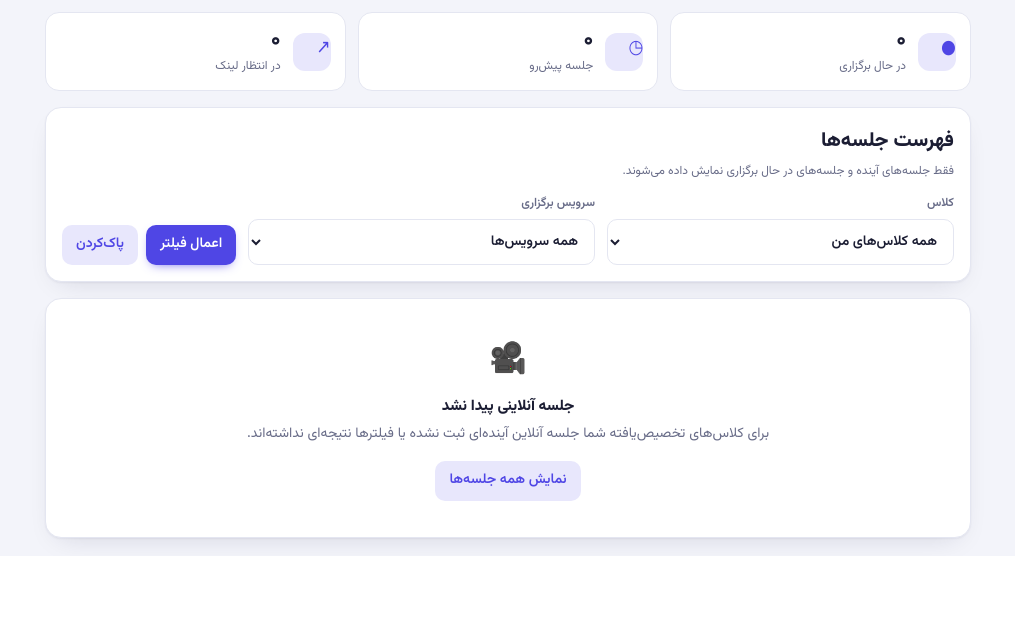
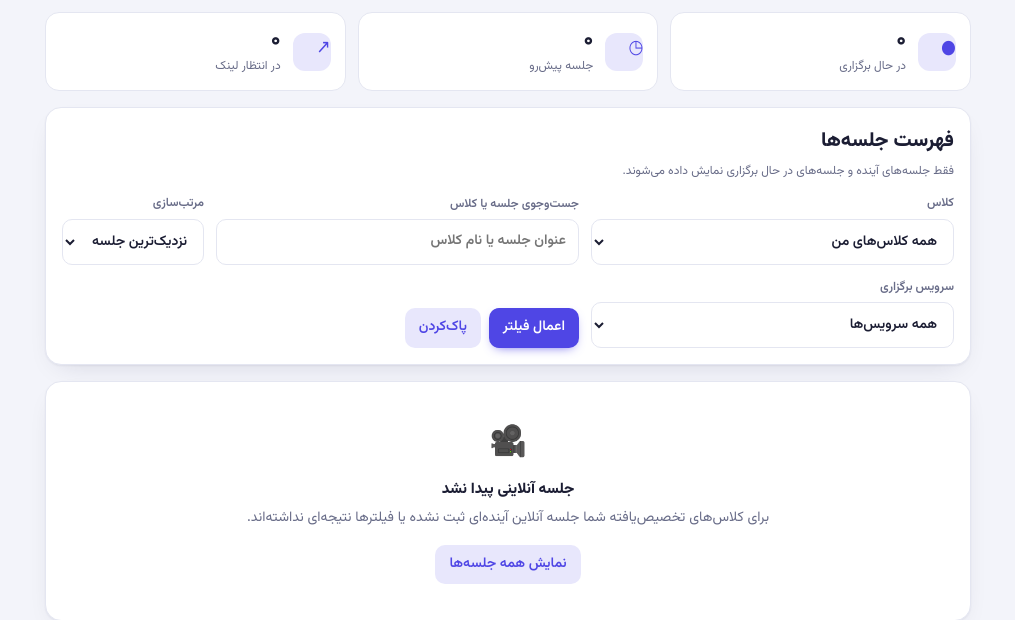
Before and after one commit to MREZA-MJDi/sh, a Laravel app: page /teacher/live in a window 1280 px wide. Shown: the part 280-900 px from the top of the page, without its empty margins (13-1028 px from the left). Before the commit the page ends 836 px from the top, so only its background shows below. Run offline with Laravel 12, Linux system fonts and the light colour scheme; the visitor is signed in with stand-in values (Sample User, id 1); data comes from the database, SQL or seed files in the repository; data that the repository does not hold is empty; style sheets or scripts are compiled from the project's sources.

Commit message:
Polish teacher session and message filters

```diff
--- a/resources/views/teacher/live.blade.php
+++ b/resources/views/teacher/live.blade.php
@@ -20,6 +20,8 @@
     <div class="teacher-section-head"><div><h2>فهرست جلسه‌ها</h2><p>فقط جلسه‌های آینده و جلسه‌های در حال برگزاری نمایش داده می‌شوند.</p></div></div>
     <form method="GET" action="{{ route('teacher.live') }}" class="teacher-live-filters">
         <label><span>کلاس</span><select name="classroom_id"><option value="">همه کلاس‌های من</option>@foreach ($assignedClassrooms as $classroom)<option value="{{ $classroom->id }}" @selected((int) ($filters['classroom_id'] ?? 0) === (int) $classroom->id)>{{ $classroom->name }}</option>@endforeach</select></label>
+        <label><span>جست‌وجوی جلسه یا کلاس</span><input type="search" name="q" value="{{ $filters['q'] ?? '' }}" maxlength="100" placeholder="عنوان جلسه یا نام کلاس"></label>
+        <label><span>مرتب‌سازی</span><select name="sort"><option value="soonest" @selected(($filters['sort'] ?? 'soonest') === 'soonest')>نزدیک‌ترین جلسه</option><option value="latest" @selected(($filters['sort'] ?? '') === 'latest')>دیرترین جلسه</option></select></label>
         <label><span>سرویس برگزاری</span><select name="provider"><option value="">همه سرویس‌ها</option>@foreach ($providerNames as $key => $label)<option value="{{ $key }}" @selected(($filters['provider'] ?? '') === $key)>{{ $label }}</option>@endforeach</select></label>
         <div class="teacher-live-filter-actions"><button class="b" type="submit">اعمال فیلتر</button><a class="b s" href="{{ route('teacher.live') }}">پاک‌کردن</a></div>
     </form>
```
